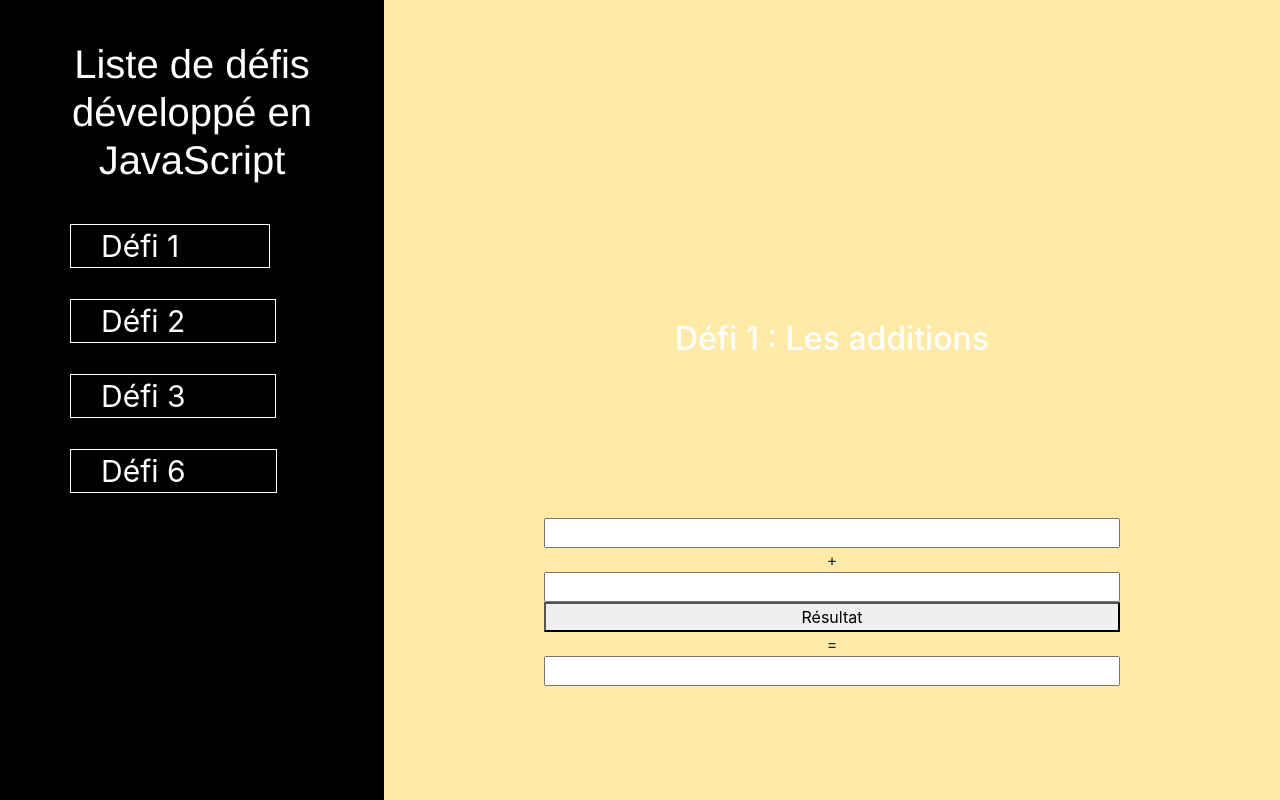
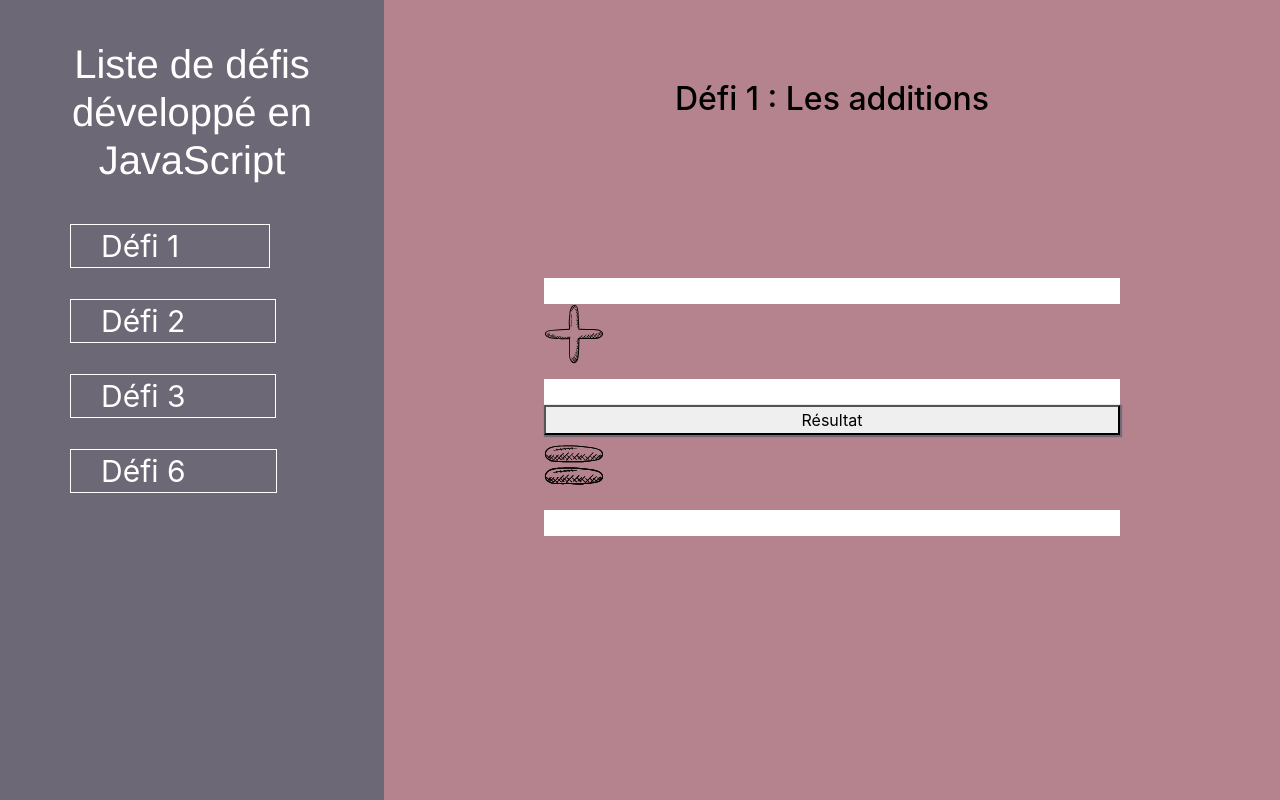
Before and after one commit to keshiamukenge/exercices-js, a plain HTML site: page index.html in a window 1280 px wide. Shown: the top 800 px of the page. Drawn offline with nearby package versions, Linux system fonts and the light colour scheme.

Commit message:
Changement des couleurs et ajout d'icônes

```diff
--- a/index.html
+++ b/index.html
@@ -21,29 +21,23 @@
             </ul>
     </header>
 
-
-
-
-
     <div id="block-defi">
         <div class="defi" id="defi1">
             <div class="contenue">
                 <h2>Défi 1 : Les additions</h2>
-                <input id="nbr1"> + <input id="nbr2">
-                <button onclick="defi1()">Résultat</button> = <input id="somme">
+                <input id="nbr1"> <img src="addition.svg"> <input id="nbr2">
+                <button onclick="defi1()">Résultat</button> <img src="egal.svg"> <input id="somme">
             </div>
         </div>
-
 
         <div class="defi" id="defi2">
             <div class="contenue">
                 <h2>Défi 2 : Les multiples</h2>
                 <input id="nbr3">
                 <button onclick="defi2()">Multiples</button>
-                = <input id="multiple">
+                <img src="egal.svg"> <input id="multiple">
             </div>
         </div>
-
 
         <div class="defi" id="defi3">
             <div class="contenue">
@@ -52,8 +46,6 @@
                 <button onclick="defi3()">Nombre premier</button>
             </div>
         </div>
-
-
 
         <div class="defi" id="defi4">
             <div class="contenue">
--- a/style.css
+++ b/style.css
@@ -1,12 +1,6 @@
 body {
     text-align: center;
     padding: 0 !important;
-}
-
-.premiere-page {
-    height: 100%;
-    width: 100%;
-    text-align: center;
 }
 
 h1 {
@@ -19,7 +13,7 @@ h1 {
 
 h2 {
     font-size: 50px;
-    color: white;
+    color: black;
     margin-bottom: 5em !important;
 }
 
@@ -36,7 +30,7 @@ h2 {
 header {
     width: 30%;
     position: fixed;
-    background-color: black;
+    background-color: #6d6875;
     color: white;
     height: 100%;
 }
@@ -52,7 +46,7 @@ header ul li {
 }
 
 .defi {
-    padding: 0 10em 50em 10em;
+    padding: 0 10em 30em 10em;
     text-align: center;
 }
 
@@ -70,26 +64,44 @@ ul li a:hover {
 }
 
 #defi1 {
-    background-color: #ffeaa7;
+    background-color: #b5838d;
     margin-top: 0;
 }
 
 #defi2 {
-    background-color: #fab1a0;
+    background-color: #e5989b;
 }
 
 #defi3 {
-    background-color: #ff7675;
+    background-color: #ffb4a2;
 }
 
 #defi4 {
-    background-color: #e17055;
+    background-color: #ffcdb2;
 }
 
 .contenue {
-    padding-top: 20em;
+    padding-top: 5em;
     display: flex;
     flex-direction: column;
 }
 
-header p {}
+input{
+    border : none;
+    border-color: white;
+}
+
+input:hover{
+    border-color: white;
+}
+input:active{
+    border-color: white;
+}
+
+img{
+    width: 60px;
+}
+button{
+    border-radius: 100px;
+    box-shadow: 1px 1px 1px 1px rgb(109, 104, 117, 0.9);
+}
```
Also changed, not shown: script.js (+15 -15 lines), addition.svg (added), egal.svg (added). Lines whose indentation alone changed are shown as unchanged.
